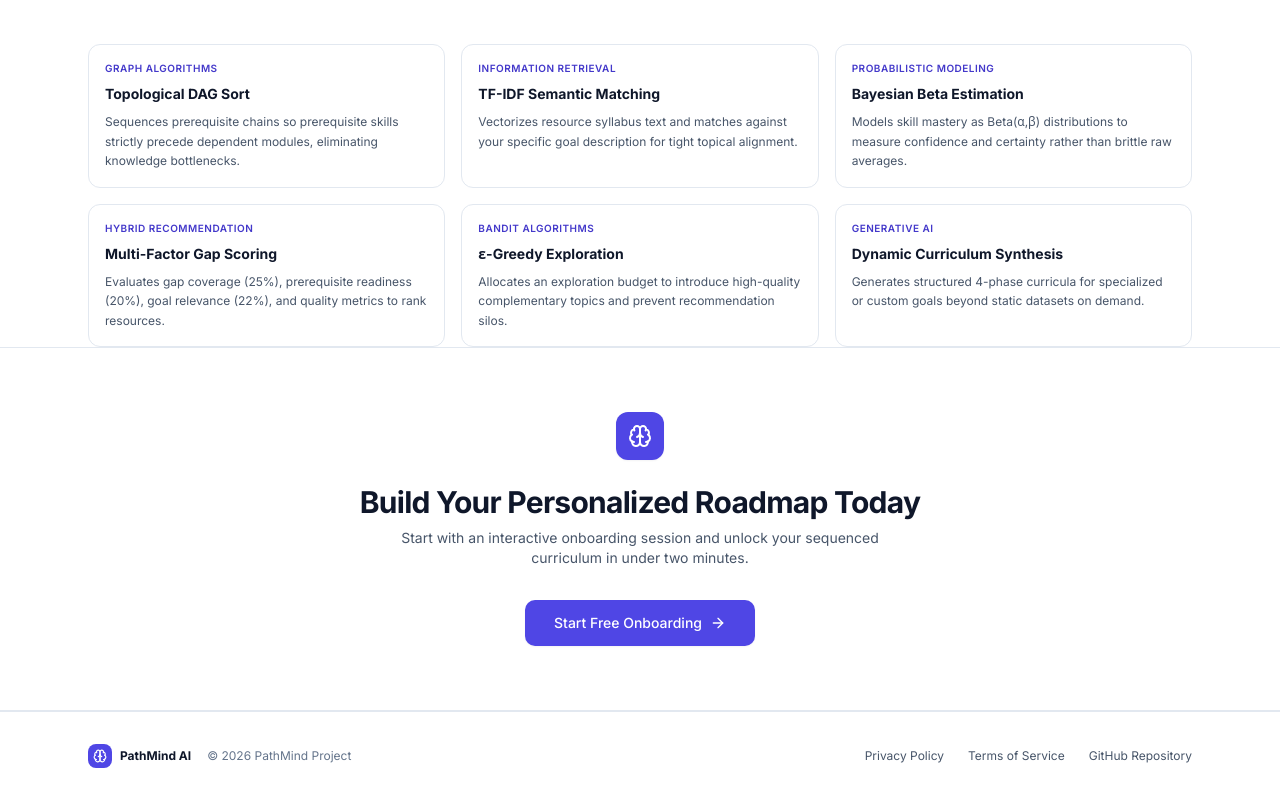
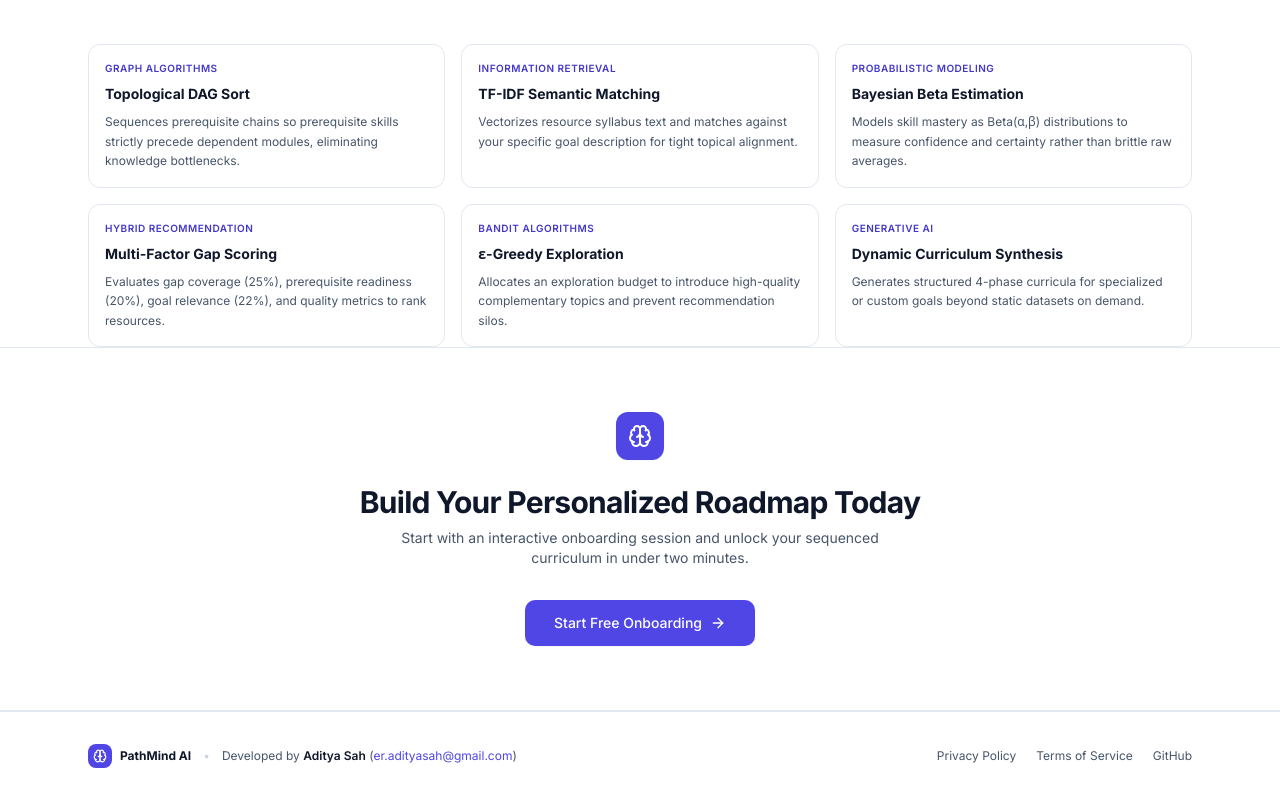
Before and after one commit to sah-aditya/PathMind-AI, a React (Vite) app in the folder frontend/: page / in a window 1280 px wide. Shown: the part 1409-2209 px from the top of the page. Built offline with nearby package versions, Linux system fonts and the light colour scheme; no server answers.

Commit message:
docs(attribution): add owner & creator credits for Aditya Sah (er.adityasah@gmail.com) in landing footer, sidebar, privacy, and terms

```diff
--- a/frontend/src/components/AppLayout.jsx
+++ b/frontend/src/components/AppLayout.jsx
@@ -124,7 +124,7 @@ export default function AppLayout() {
             </div>
 
             <div className="pt-4 mt-4 border-t border-surface-200/80">
-              <p className="text-[10px] font-semibold text-text-muted uppercase tracking-wider px-2.5 py-1.5 mb-0.5">Legal</p>
+              <p className="text-[10px] font-semibold text-text-muted uppercase tracking-wider px-2.5 py-1 mb-0.5">Legal</p>
               <Link
                 to="/privacy"
                 className="nav-item text-xs"
@@ -141,6 +141,15 @@ export default function AppLayout() {
                 <BookOpen className="w-3.5 h-3.5 flex-shrink-0 text-text-muted" />
                 Terms of Service
               </Link>
+              <div className="px-2.5 pt-3 mt-2 border-t border-surface-200/60 text-[11px] text-text-muted leading-tight">
+                <span>Created by </span>
+                <a
+                  href="mailto:er.adityasah@gmail.com"
+                  className="font-medium text-slate-700 hover:text-brand-600 transition-colors"
+                >
+                  Aditya Sah
+                </a>
+              </div>
             </div>
           </nav>
 
--- a/frontend/src/pages/Landing.jsx
+++ b/frontend/src/pages/Landing.jsx
@@ -287,16 +287,33 @@ export default function Landing() {
 
       {/* ── Footer ─────────────────────────────────────────── */}
       <footer className="mt-auto bg-white py-8 border-t border-surface-200 text-xs text-text-secondary">
-        <div className="max-w-6xl mx-auto px-4 sm:px-6 flex flex-col sm:flex-row items-center justify-between gap-4">
-          <div className="flex items-center gap-2">
-            <div className="w-6 h-6 rounded-md bg-brand-600 flex items-center justify-center text-white">
-              <Brain className="w-3.5 h-3.5" />
+        <div className="max-w-6xl mx-auto px-4 sm:px-6 flex flex-col md:flex-row items-center justify-between gap-4">
+          <div className="flex flex-col sm:flex-row items-center gap-2 sm:gap-3 text-center sm:text-left">
+            <div className="flex items-center gap-2">
+              <div className="w-6 h-6 rounded-md bg-brand-600 flex items-center justify-center text-white">
+                <Brain className="w-3.5 h-3.5" />
+              </div>
+              <span className="font-bold text-slate-900">PathMind AI</span>
             </div>
-            <span className="font-bold text-slate-900">PathMind AI</span>
-            <span className="text-text-muted ml-2">© 2026 PathMind Project</span>
+            <span className="hidden sm:inline text-slate-300">•</span>
+            <span>
+              Developed by{' '}
+              <a
+                href="mailto:er.adityasah@gmail.com"
+                className="font-semibold text-slate-900 hover:text-brand-600 transition-colors"
+              >
+                Aditya Sah
+              </a>{' '}
+              (<a
+                href="mailto:er.adityasah@gmail.com"
+                className="text-brand-600 hover:underline"
+              >
+                er.adityasah@gmail.com
+              </a>)
+            </span>
           </div>
 
-          <div className="flex items-center gap-6 text-text-secondary">
+          <div className="flex items-center gap-5 text-text-secondary">
             <Link to="/privacy" className="hover:text-slate-900 transition-colors">Privacy Policy</Link>
             <Link to="/terms" className="hover:text-slate-900 transition-colors">Terms of Service</Link>
             <a
@@ -305,7 +322,7 @@ export default function Landing() {
               rel="noopener noreferrer"
               className="hover:text-slate-900 transition-colors"
             >
-              GitHub Repository
+              GitHub
             </a>
           </div>
         </div>
--- a/frontend/src/pages/Privacy.jsx
+++ b/frontend/src/pages/Privacy.jsx
@@ -71,9 +71,13 @@ export default function Privacy() {
           </section>
 
           <section className="space-y-2">
-            <h2 className="text-base font-bold text-slate-900">5. Contact & Open Source</h2>
+            <h2 className="text-base font-bold text-slate-900">5. Contact & Maintainer</h2>
             <p>
-              PathMind AI is an open educational project. Questions regarding this policy can be directed to the repository maintainers on GitHub.
+              PathMind AI is an open educational project created and maintained by <strong>Aditya Sah</strong>. For questions, data requests, or inquiries, reach out at{' '}
+              <a href="mailto:er.adityasah@gmail.com" className="text-brand-600 font-semibold hover:underline">
+                er.adityasah@gmail.com
+              </a>{' '}
+              or via the project's GitHub repository.
             </p>
           </section>
         </div>
--- a/frontend/src/pages/Terms.jsx
+++ b/frontend/src/pages/Terms.jsx
@@ -66,6 +66,16 @@ export default function Terms() {
               PathMind AI is provided on an "as is" and "as available" basis. We continually improve system accuracy and reserve the right to modify or update features to support enhanced learning outcomes.
             </p>
           </section>
+
+          <section className="space-y-2">
+            <h2 className="text-base font-bold text-slate-900">6. Project Ownership & Contact</h2>
+            <p>
+              PathMind AI is developed by <strong>Aditya Sah</strong>. For inquiries, feedback, or support, please contact{' '}
+              <a href="mailto:er.adityasah@gmail.com" className="text-brand-600 font-semibold hover:underline">
+                er.adityasah@gmail.com
+              </a>.
+            </p>
+          </section>
         </div>
 
       </div>
```
Also changed, not shown: 1 other file (tests, documents, lock files or other folders).
